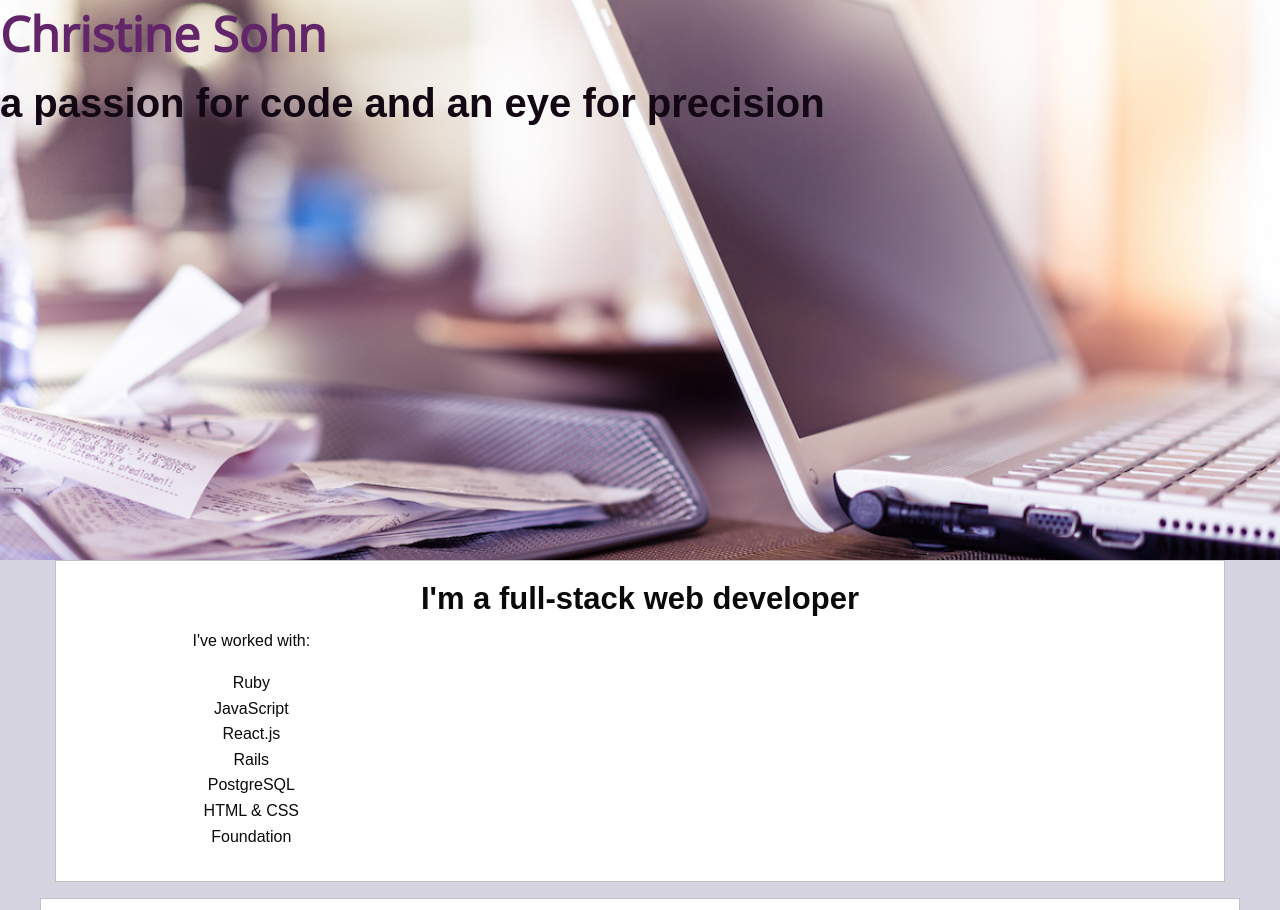
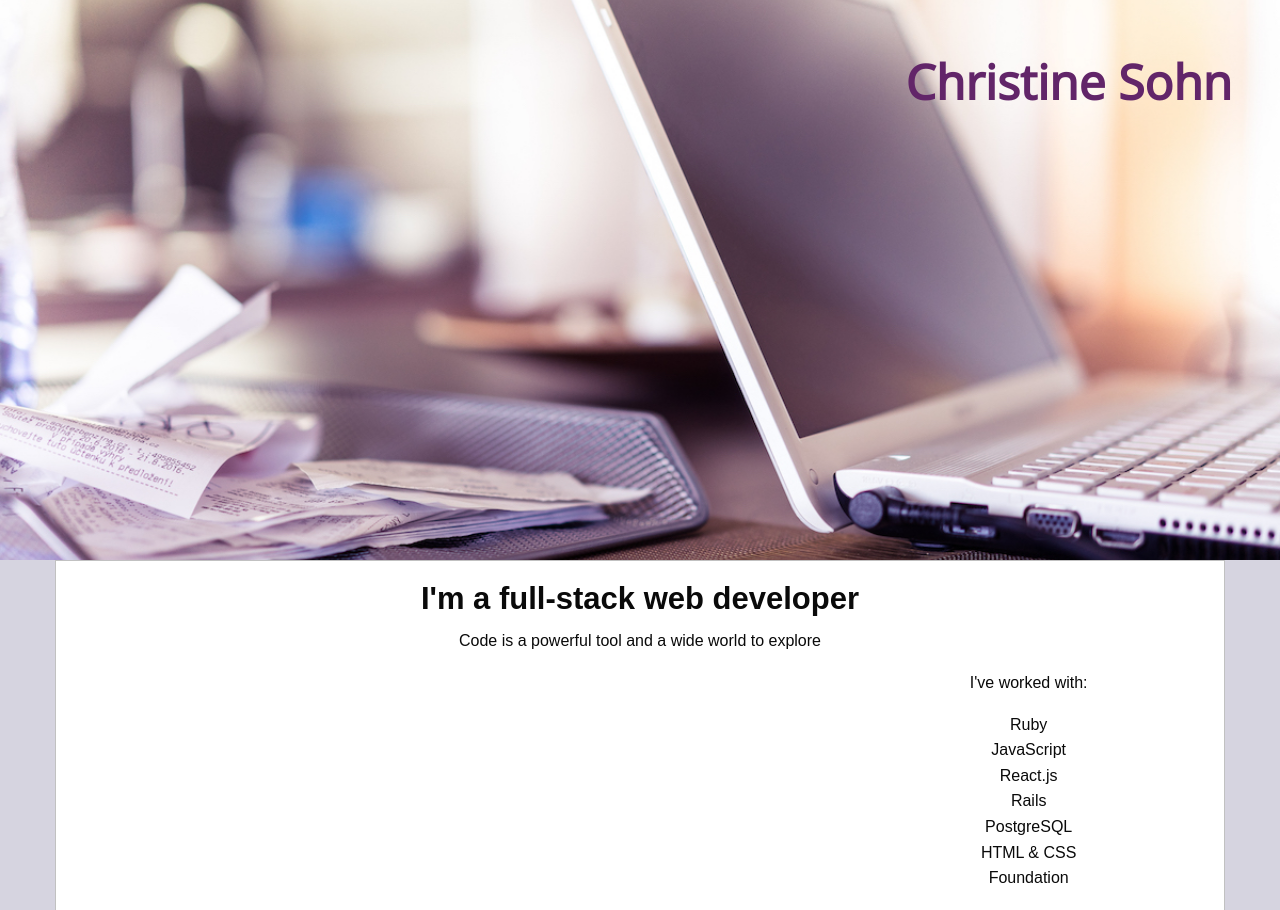
Before and after one commit to clsohn/clsohnsite, a plain HTML site: page foundation-6.3.1-complete/index.html in a window 1280 px wide. Shown: the top 910 px of the page. Drawn offline with nearby package versions, Linux system fonts and the light colour scheme; a web font is replaced by a local one.

Commit message:
more formatting changes

```diff
--- a/foundation-6.3.1-complete/css/app.css
+++ b/foundation-6.3.1-complete/css/app.css
@@ -7,11 +7,9 @@ header {
 h1 {
 	font-family: 'Open Sans', sans-serif;
 	color: #622569;
+	padding: 1em;
+	text-align: right;
 }
-
-h2 {
-	color: #120713;
-	}
 
 body {
 	background: #d6d4e0;
--- a/foundation-6.3.1-complete/index.html
+++ b/foundation-6.3.1-complete/index.html
@@ -17,7 +17,6 @@
         <div class="background"></div>
         <div>
           <h1>Christine Sohn</h1>
-       		<h2>a passion for code and an eye for precision</h2>
         </div>
     </header>
 
@@ -26,6 +25,9 @@
         <div class="callout">
           <h3>I'm a full-stack web developer</h3>
           <div class="row">
+            <div class "large-4 medium-4 columns">
+              <p>Code is a powerful tool and a wide world to explore</p>
+            </div>
             <div class="large-4 medium-4 columns">
               <p>I've worked with:</p>
               <ul class="no-bullet">
@@ -48,6 +50,8 @@
           <div class="row">
             <div class="large-4 medium-4 columns">
               <img alt="1221283-thumb" class="project-screenshot" src="https://s3.amazonaws.com/poly-screenshots.angel.co/enhanced_screenshots/1221283-thumb.png">
+            </div>
+            <div class="large-4 medium-4 columns">
               <p><a href="https://whatsitlikeout.herokuapp.com/">What's it like out?</a><br>An app that prepares you for the day's weather. It uses Ruby on Rails for the backend and React for the profile form. Based on the user location and data collected from the Weather Underground API, the user gets a message telling them what they'll need to have on them or with them that day.</br></p>
             </div>
           </div>
@@ -61,6 +65,8 @@
           <div class="row">
             <div class="large-4 medium-4 columns">
               <img alt="1221284-thumb" class="project-screenshot" src="https://s3.amazonaws.com/poly-screenshots.angel.co/enhanced_screenshots/1221284-thumb.png">
+            </div>
+            <div class="large-4 medium-4 columns">
               <p><a href="https://venview.herokuapp.com/">VenView</a><br>An app for viewing and reviewing musical venues. Users can create venues, reviews and upvote/downvote reviews. Our team collaborated using pair programming and Git workflow. I worked on Capybara tests, Rails upvote/downvote capability and posting from the site to Twitter.</br></p>
             </div>
           </div>
```
